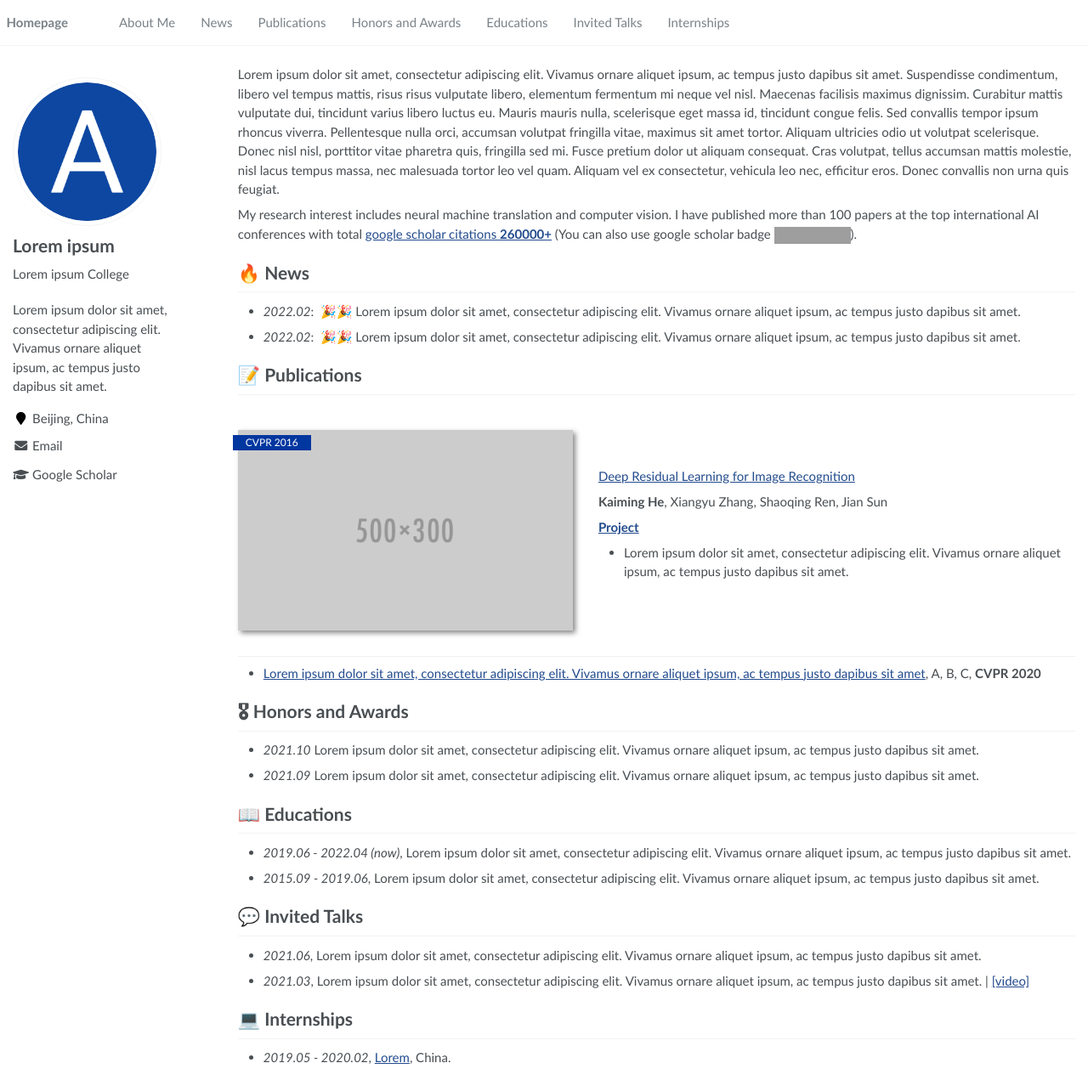
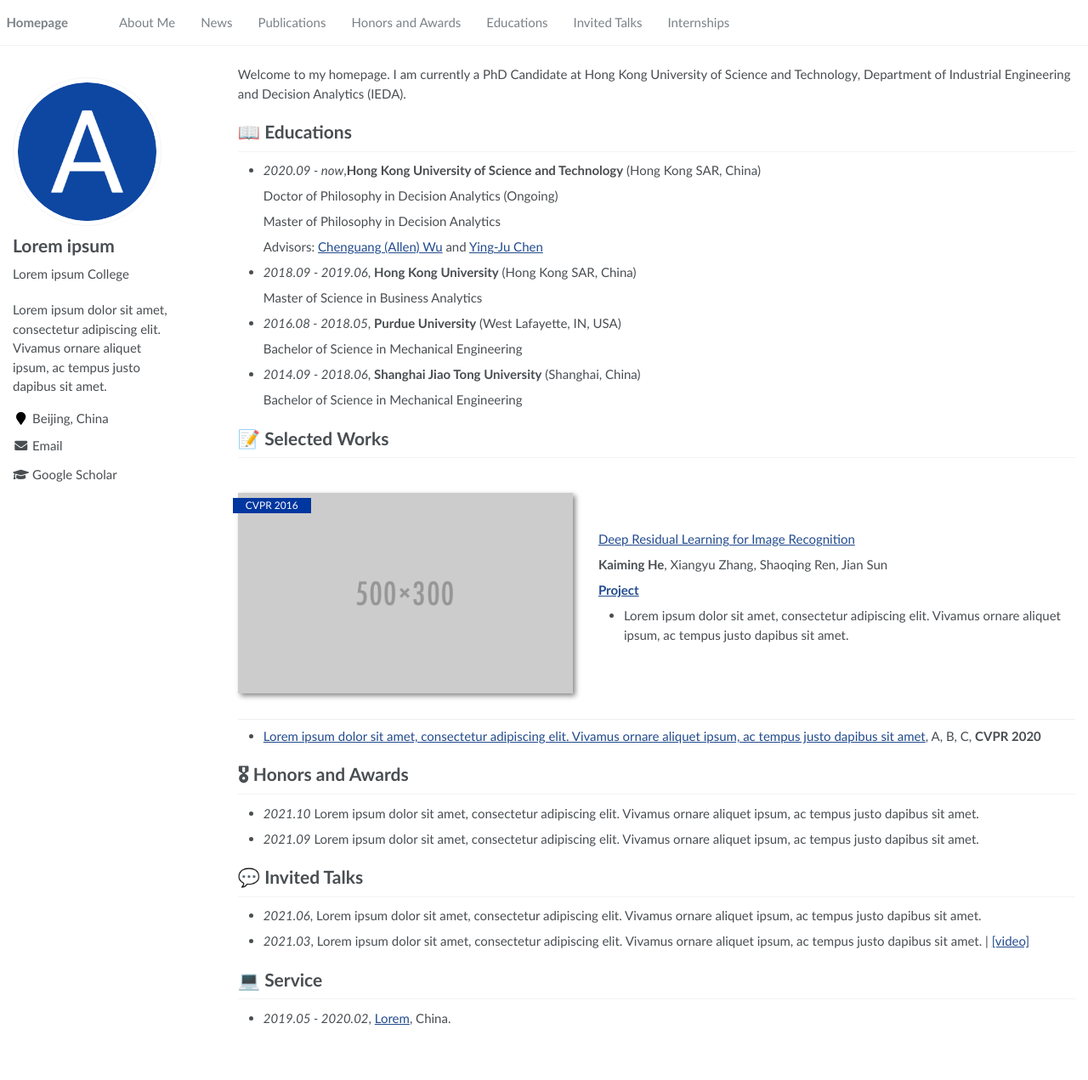
Before and after one commit to junxue-zhang/junxue-zhang.github.io, a Jekyll site: the page built from _pages/about.md, in a window 1280 px wide and 1271 px high. Shown: the whole window at 85% size. Built offline with Jekyll 4.4.1, drawn with Linux system fonts in a browser that asks for light colours; grey boxes are pictures that could not be loaded.

Commit message:
update main

```diff
--- a/_pages/about.md
+++ b/_pages/about.md
@@ -8,25 +8,41 @@ redirect_from:
   - /about.html
 ---
 
-{% if site.google_scholar_stats_use_cdn %}
+<!--{% if site.google_scholar_stats_use_cdn %}
 {% assign gsDataBaseUrl = "https://cdn.jsdelivr.net/gh/" | append: site.repository | append: "@" %}
 {% else %}
 {% assign gsDataBaseUrl = "https://raw.githubusercontent.com/" | append: site.repository | append: "/" %}
 {% endif %}
-{% assign url = gsDataBaseUrl | append: "google-scholar-stats/gs_data_shieldsio.json" %}
+{% assign url = gsDataBaseUrl | append: "google-scholar-stats/gs_data_shieldsio.json" %}-->
 
 <span class='anchor' id='about-me'></span>
 
-Lorem ipsum dolor sit amet, consectetur adipiscing elit. Vivamus ornare aliquet ipsum, ac tempus justo dapibus sit amet. Suspendisse condimentum, libero vel tempus mattis, risus risus vulputate libero, elementum fermentum mi neque vel nisl. Maecenas facilisis maximus dignissim. Curabitur mattis vulputate dui, tincidunt varius libero luctus eu. Mauris mauris nulla, scelerisque eget massa id, tincidunt congue felis. Sed convallis tempor ipsum rhoncus viverra. Pellentesque nulla orci, accumsan volutpat fringilla vitae, maximus sit amet tortor. Aliquam ultricies odio ut volutpat scelerisque. Donec nisl nisl, porttitor vitae pharetra quis, fringilla sed mi. Fusce pretium dolor ut aliquam consequat. Cras volutpat, tellus accumsan mattis molestie, nisl lacus tempus massa, nec malesuada tortor leo vel quam. Aliquam vel ex consectetur, vehicula leo nec, efficitur eros. Donec convallis non urna quis feugiat.
+Welcome to my homepage. I am currently a PhD Candidate at Hong Kong University of Science and Technology, Department of Industrial Engineering and Decision Analytics (IEDA).
 
-My research interest includes neural machine translation and computer vision. I have published more than 100 papers at the top international AI conferences with total <a href='https://scholar.google.com/citations?user=DhtAFkwAAAAJ'>google scholar citations <strong><span id='total_cit'>260000+</span></strong></a> (You can also use google scholar badge <a href='https://scholar.google.com/citations?user=DhtAFkwAAAAJ'><img src="https://img.shields.io/endpoint?url={{ url | url_encode }}&logo=Google%20Scholar&labelColor=f6f6f6&color=9cf&style=flat&label=citations"></a>).
+<!-- My research interest includes neural machine translation and computer vision. I have published more than 100 papers at the top international AI conferences with total <a href='https://scholar.google.com/citations?user=DhtAFkwAAAAJ'>google scholar citations <strong><span id='total_cit'>260000+</span></strong></a> (You can also use google scholar badge <a href='https://scholar.google.com/citations?user=DhtAFkwAAAAJ'><img src="https://img.shields.io/endpoint?url={{ url | url_encode }}&logo=Google%20Scholar&labelColor=f6f6f6&color=9cf&style=flat&label=citations"></a>). -->
 
+# 📖 Educations
+- *2020.09 - now*,**Hong Kong University of Science and Technology** (Hong Kong SAR, China)
 
-# 🔥 News
-- *2022.02*: &nbsp;🎉🎉 Lorem ipsum dolor sit amet, consectetur adipiscing elit. Vivamus ornare aliquet ipsum, ac tempus justo dapibus sit amet.
-- *2022.02*: &nbsp;🎉🎉 Lorem ipsum dolor sit amet, consectetur adipiscing elit. Vivamus ornare aliquet ipsum, ac tempus justo dapibus sit amet.
+  Doctor of Philosophy in Decision Analytics (Ongoing)
 
-# 📝 Publications
+  Master of Philosophy in Decision Analytics
+
+  Advisors: [Chenguang (Allen) Wu](https://allenwu.people.ust.hk/) and [Ying-Ju Chen](https://imchen.people.ust.hk/)
+
+- *2018.09 - 2019.06*, **Hong Kong University** (Hong Kong SAR, China)
+
+  Master of Science in Business Analytics
+
+- *2016.08 - 2018.05*, **Purdue University** (West Lafayette, IN, USA)
+
+  Bachelor of Science in Mechanical Engineering
+
+- *2014.09 - 2018.06*, **Shanghai Jiao Tong University** (Shanghai, China)
+
+  Bachelor of Science in Mechanical Engineering
+
+# 📝 Selected Works
 
 <div class='paper-box'><div class='paper-box-image'><div><div class="badge">CVPR 2016</div><img src='images/500x300.png' alt="sym" width="100%"></div></div>
 <div class='paper-box-text' markdown="1">
@@ -46,13 +62,9 @@ My research interest includes neural machine translation and computer vision. I
 - *2021.10* Lorem ipsum dolor sit amet, consectetur adipiscing elit. Vivamus ornare aliquet ipsum, ac tempus justo dapibus sit amet.
 - *2021.09* Lorem ipsum dolor sit amet, consectetur adipiscing elit. Vivamus ornare aliquet ipsum, ac tempus justo dapibus sit amet.
 
-# 📖 Educations
-- *2019.06 - 2022.04 (now)*, Lorem ipsum dolor sit amet, consectetur adipiscing elit. Vivamus ornare aliquet ipsum, ac tempus justo dapibus sit amet.
-- *2015.09 - 2019.06*, Lorem ipsum dolor sit amet, consectetur adipiscing elit. Vivamus ornare aliquet ipsum, ac tempus justo dapibus sit amet.
-
 # 💬 Invited Talks
 - *2021.06*, Lorem ipsum dolor sit amet, consectetur adipiscing elit. Vivamus ornare aliquet ipsum, ac tempus justo dapibus sit amet.
 - *2021.03*, Lorem ipsum dolor sit amet, consectetur adipiscing elit. Vivamus ornare aliquet ipsum, ac tempus justo dapibus sit amet.  \| [\[video\]](https://github.com/)
 
-# 💻 Internships
+# 💻 Service
 - *2019.05 - 2020.02*, [Lorem](https://github.com/), China.
```
